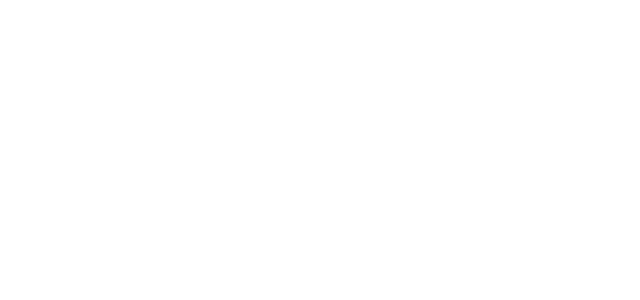
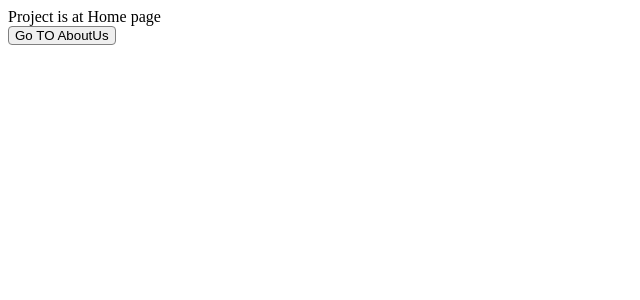
Before and after one commit to chandanky23/React-typescript-webpack-react-router, a React app: page / in a window 1280 px wide. Shown: the top 300 px of the page, without its empty margins (0-640 px from the left). Built offline with nearby package versions, Linux system fonts and the light colour scheme.

Commit message:
fixing setup

```diff
--- a/src/app/App.tsx
+++ b/src/app/App.tsx
@@ -4,7 +4,9 @@ import * as ReactDOM from 'react-dom';
 import Routes from './routes'
 declare let module: any
 
-ReactDOM.render( <Routes />, document.getElementById('root')
+ReactDOM.render(
+  <Routes />,
+  document.getElementById('root')
 );
 
 if(module.hot)
--- a/src/app/pages/aboutus/index.tsx
+++ b/src/app/pages/aboutus/index.tsx
@@ -1,4 +1,5 @@
-import React from 'react'
+import * as React from 'react'
+import { Link } from 'react-router-dom'
 import Box from '../../components/Box'
 
 interface Props {}
@@ -6,7 +7,13 @@ interface Props {}
 export class AboutUs extends React.PureComponent<Props>{
   render() {
     return (
-      <Box isSpace={true}/>
+      <div>
+        I did craete a Box Component
+        <Box isSpace={true}/>
+        <Link to='/'>
+          <button style={{border: '1px solid grey' , borderRadius: '4px'}}>Go TO Home</button>
+        </Link>
+      </div>
     )
   }
 }
--- a/src/app/pages/home/index.tsx
+++ b/src/app/pages/home/index.tsx
@@ -1,4 +1,5 @@
-import React from 'react'
+import * as React from 'react'
+import { Link } from 'react-router-dom'
 import Box from '../../components/Box'
 
 interface Props {}
@@ -6,7 +7,12 @@ interface Props {}
 export class Home extends React.PureComponent<Props>{
   render() {
     return (
-      <Box />
+      <div>
+        Project is at Home page<br/>
+        <Link to='/about'>
+        <button style={{border: '1px solid grey' , borderRadius: '4px'}}>Go TO AboutUs</button>
+        </Link>
+      </div>
     )
   }
 }
```
Also changed, not shown: src/app/routes/index.tsx (+4 -4 lines), 1 other file (tests, documents, lock files or other folders).
